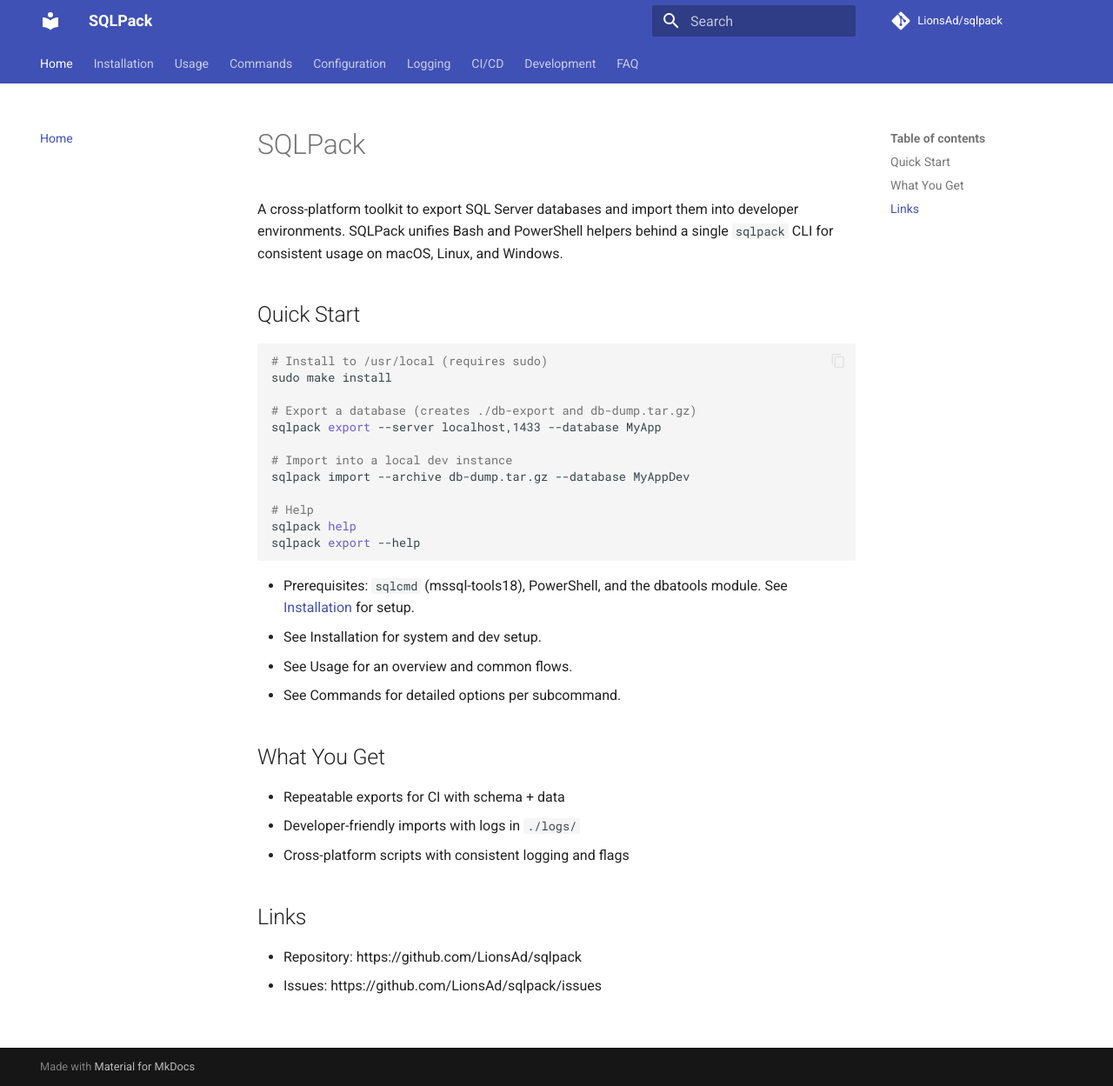
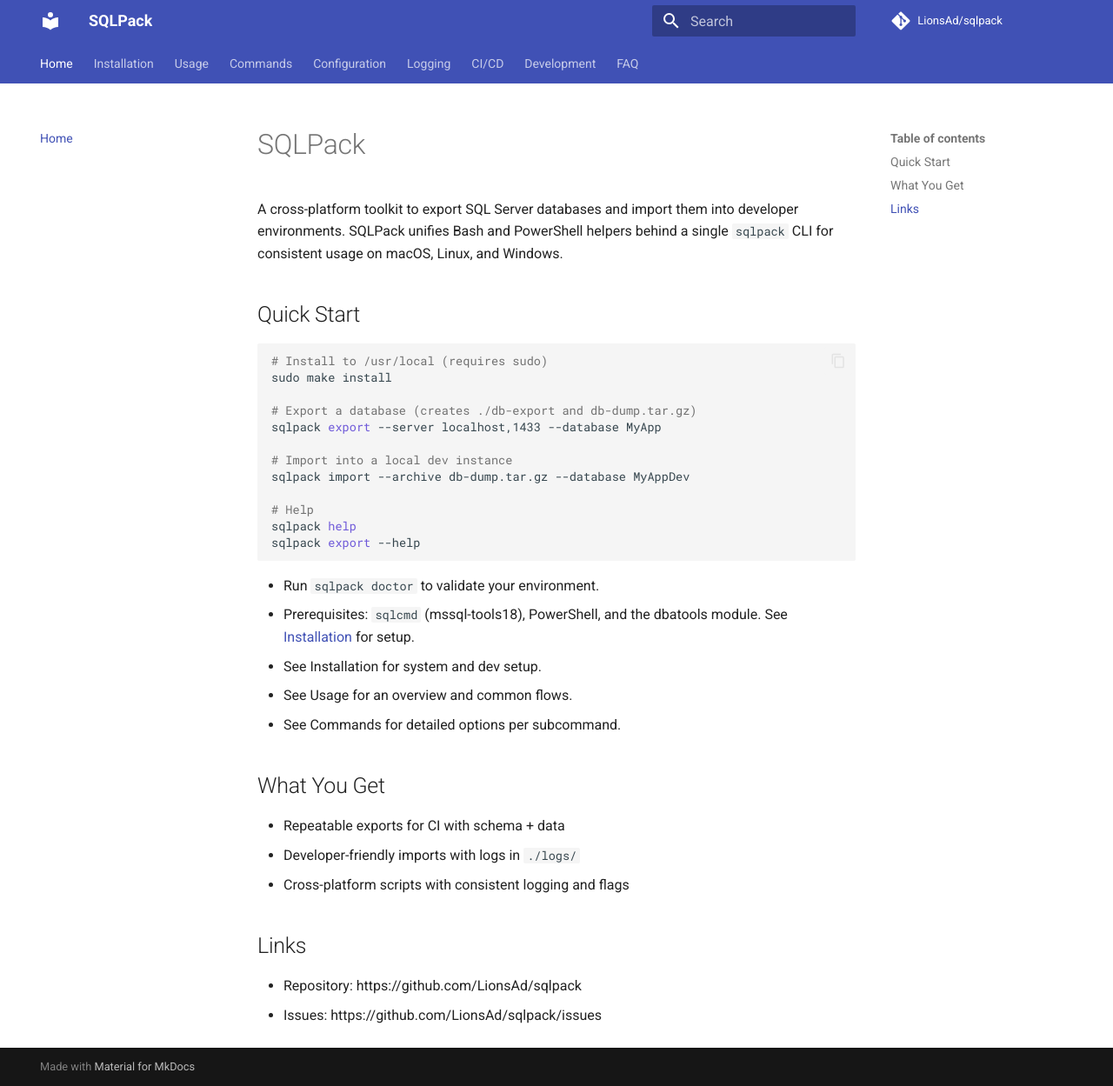
Before and after one commit to LionsAd/sqlpack, an MkDocs documentation site: the page built from docs/index.md, in a window 1280 px wide and 1249 px high. Shown: the whole window at 87% size. Built offline with MkDocs 1.6.1 and Material for MkDocs 9.7.7, drawn with Linux system fonts in a browser that asks for light colours; comment, search, counter and statistics services are not loaded.

Commit message:
docs(doctor): link doctor from homepage

````diff
--- a/docs/index.md
+++ b/docs/index.md
@@ -19,6 +19,7 @@
 sqlpack export --help
 ```
 
+- Run `sqlpack doctor` to validate your environment.
 - Prerequisites: `sqlcmd` (mssql-tools18), PowerShell, and the dbatools module. See [Installation](install.md) for setup.
 - See Installation for system and dev setup.
 - See Usage for an overview and common flows.
````
